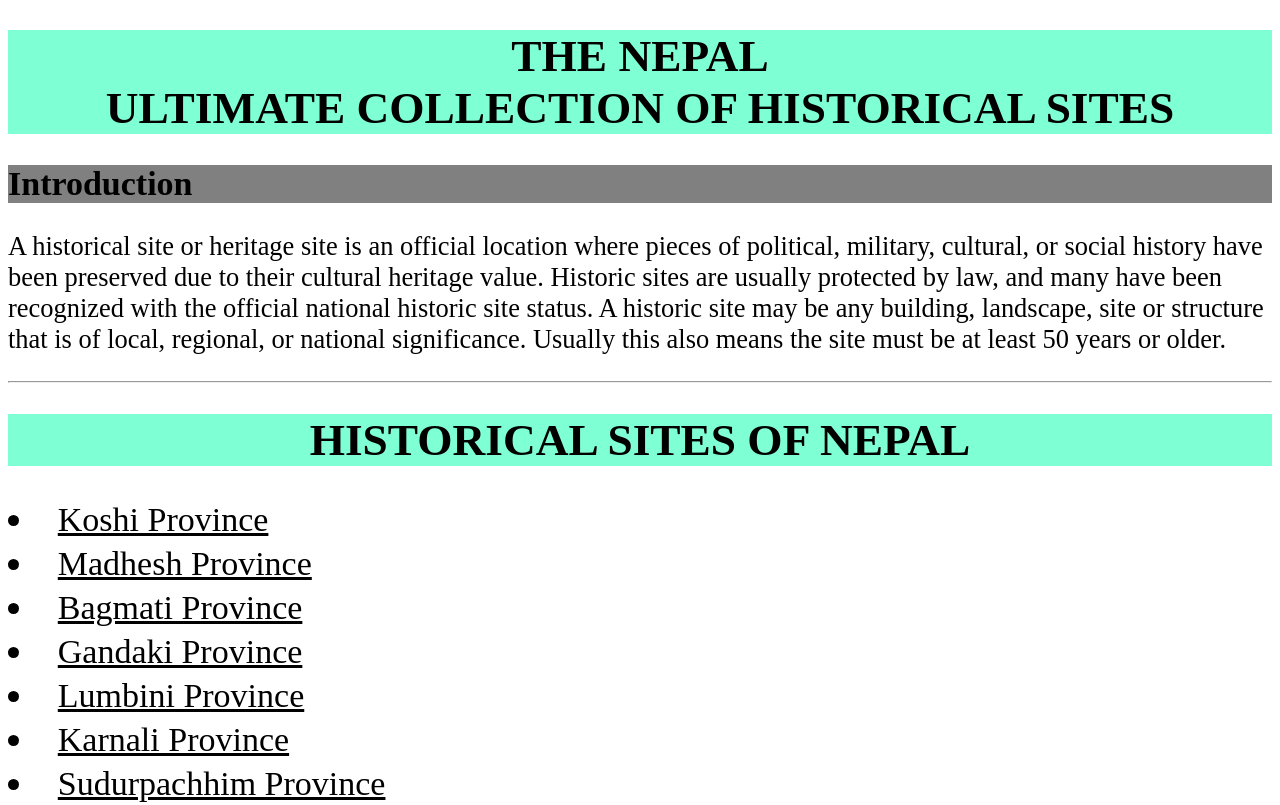
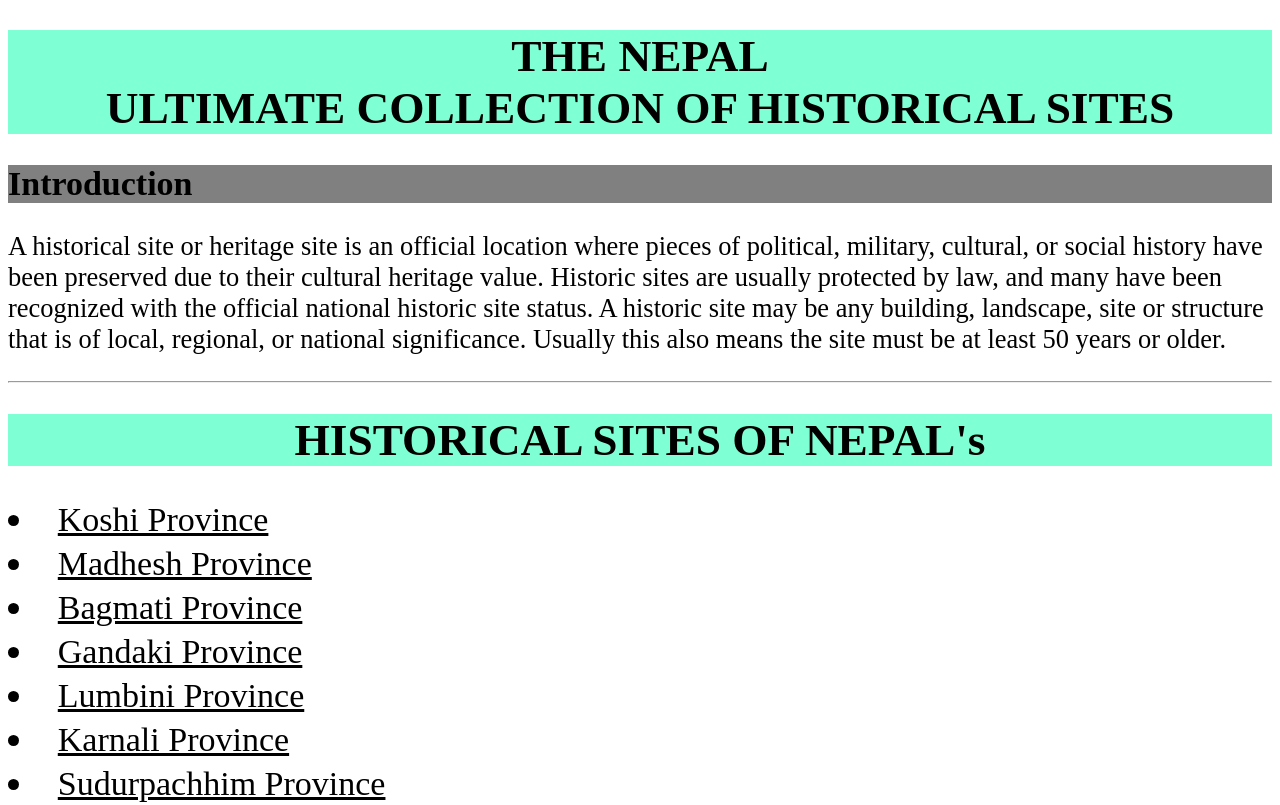
Before and after one commit to kandelmoneyka/historical-website, a plain HTML site: page index.html in a window 1280 px wide. Shown: the top 805 px of the page. Drawn offline with Linux system fonts and the light colour scheme.

Commit message:
change in title

```diff
--- a/index.html
+++ b/index.html
@@ -17,7 +17,7 @@
     <p >A historical site or heritage site is an official location where pieces of political, military, cultural, or social history have been preserved due to their cultural heritage value. Historic sites are usually protected by law, and many have been recognized with the official national historic site status. A historic site may be any building, landscape, site or structure that is of local, regional, or national significance. Usually this also means the site must be at least 50 years or older.</p>
 </div>
 <hr>
-<h1> HISTORICAL SITES OF NEPAL</h1>
+<h1> HISTORICAL SITES OF NEPAL's</h1>
 <div style="font-size: 1cm;">
 <li><a href="/Province_no.1.html"> Koshi Province</a></li>
 <li><a href="madhesh/madhesh.html">Madhesh Province</a></li>
```
